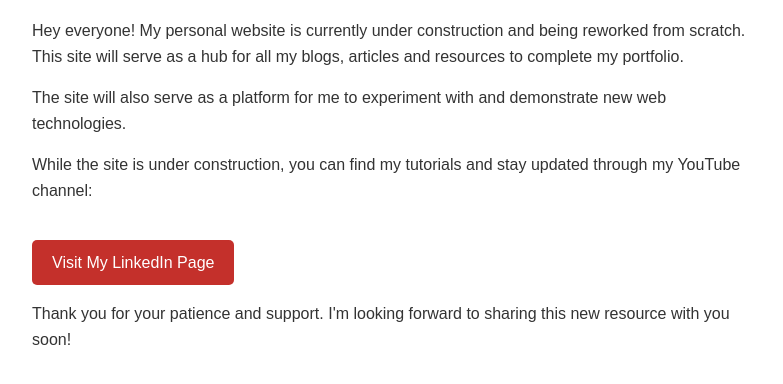
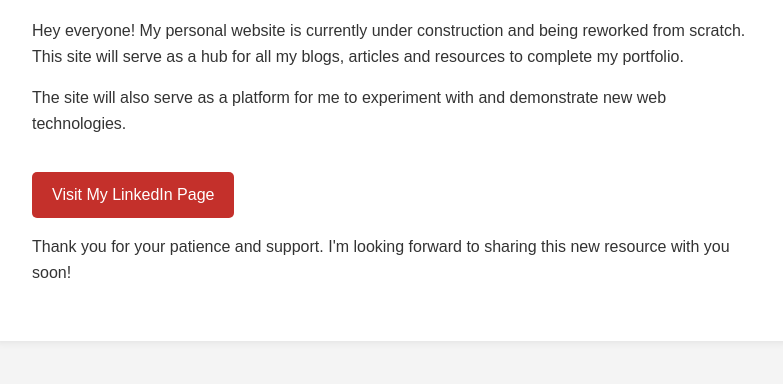
Before and after one commit to Deio828/static_resume, a plain HTML site: page index.html in a window 1280 px wide. Shown: the part 148-532 px from the top of the page, without its empty margins (248-1031 px from the left). Drawn offline with Linux system fonts and the light colour scheme.

Commit message:
Update index.html
remove the youtube links

```diff
--- a/index.html
+++ b/index.html
@@ -64,8 +64,6 @@
 
         <p>The site will also serve as a platform for me to experiment with and demonstrate new web technologies.</p>
 
-        <p>While the site is under construction, you can find my tutorials and stay updated through my YouTube channel:</p>
-
         <a href="https://www.linkedin.com/in/mohamed-alsayad-520574153/" target="_blank" class="youtube-link">Visit My LinkedIn Page</a>
 
         <p>Thank you for your patience and support. I'm looking forward to sharing this new resource with you soon!</p>
```
